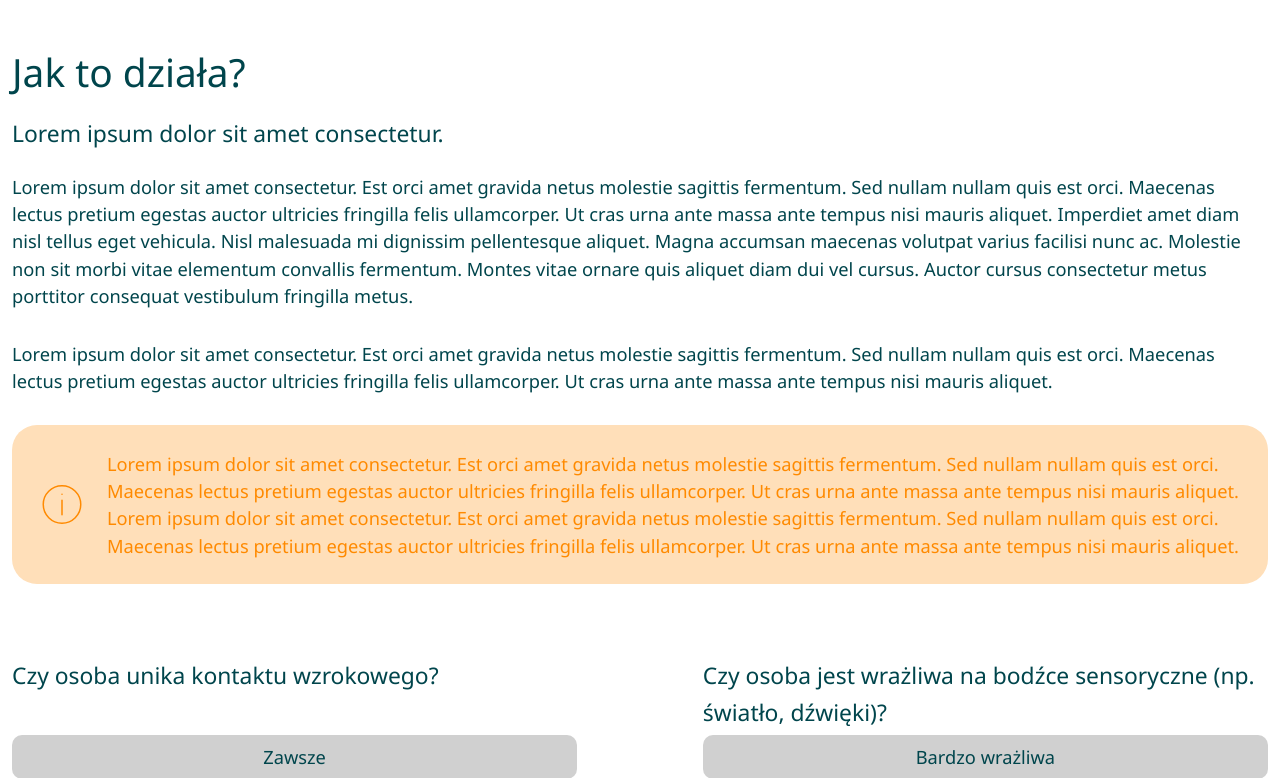
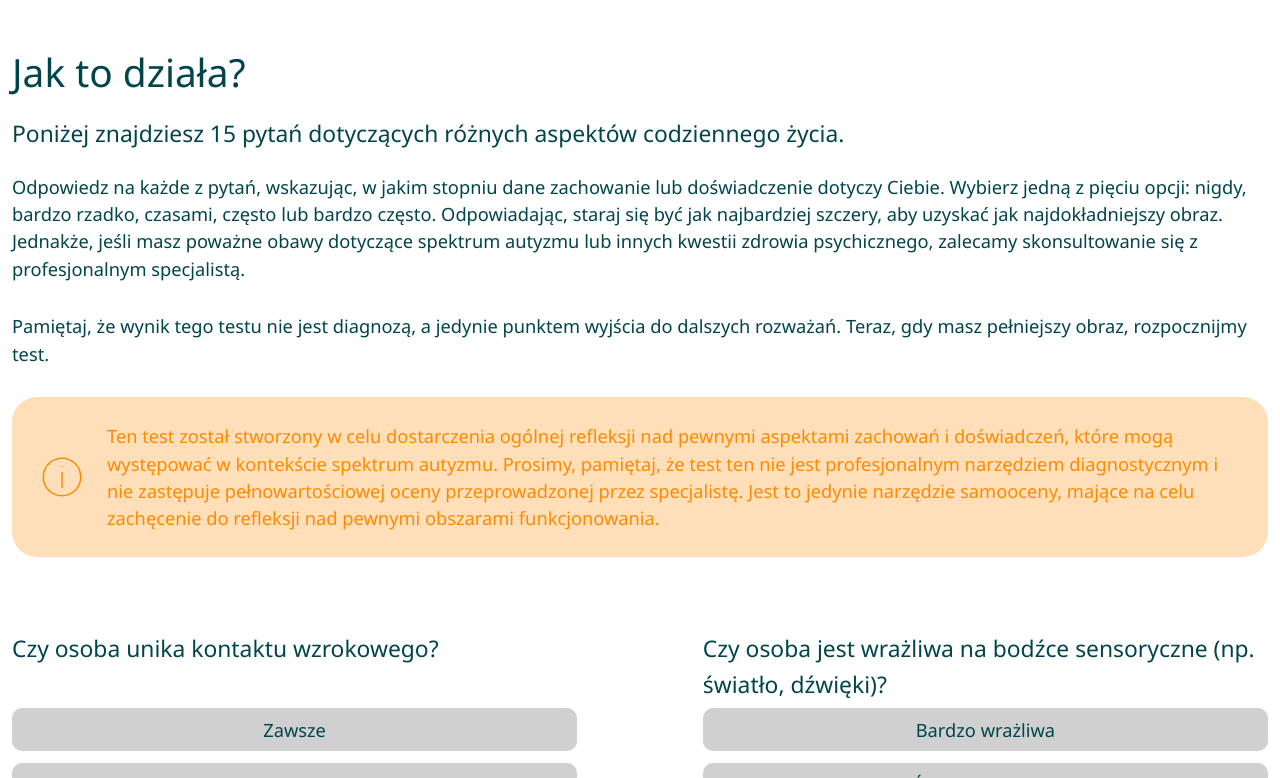
Before and after one commit to Mazurkevichvs/AutismCompass, a React (Vite) app in the folder ui/: page /test in a window 1280 px wide. Shown: the part 802-1580 px from the top of the page. Built offline with nearby package versions, Linux system fonts and the light colour scheme.

Commit message:
finished support page, event page reactivity modified

```diff
--- a/ui/src/components/EventsCardItem/EventsCardItem.tsx
+++ b/ui/src/components/EventsCardItem/EventsCardItem.tsx
@@ -4,14 +4,18 @@ import {EventType} from "../../types/types"
 
 interface EventsCardItemProps {
   eventData: EventType,
-  setEventId: Dispatch<SetStateAction<Number>>
+  setEventId: Dispatch<SetStateAction<Number>>,
+  transformDateAndAdress: (eventData:EventType) => {address:String, date:string},
+  scrollToSection: () => void
 }
 
-const EventsCardItem: React.FC<EventsCardItemProps> = ({eventData, setEventId}) => {
+const EventsCardItem: React.FC<EventsCardItemProps> = ({eventData, setEventId, transformDateAndAdress, scrollToSection}) => {
   const theme = useTheme()
   const handleClick = () => {
     setEventId(eventData.id)
+    scrollToSection()
   }
+  const transormedData = transformDateAndAdress(eventData)
   return (
     <>
       <Box sx={{ maxWidth: '350px', m:'25px 0'}}>
@@ -28,7 +32,7 @@ const EventsCardItem: React.FC<EventsCardItemProps> = ({eventData, setEventId})
               {eventData.name}
             </Typography>
             <Typography sx={{ mb: 1.5, fontSize: '14px' }} color="text.secondary">
-              {address}
+              {transormedData.address}
             </Typography>
             <Typography variant="body2" sx={{ mb: '15px' }}>
               {eventData.shortDescription}
@@ -38,7 +42,7 @@ const EventsCardItem: React.FC<EventsCardItemProps> = ({eventData, setEventId})
                 <Button onClick={handleClick} variant="contained" size="small">Więcej</Button>
               </CardActions>
               <Typography sx={{ fontSize: '12px', fontWeight:'600' }} color="text.secondary">
-                {date}
+                {transormedData.date}
               </Typography>
             </Box>
           </CardContent>
--- a/ui/src/components/EventsCardList/EventsCardList.tsx
+++ b/ui/src/components/EventsCardList/EventsCardList.tsx
@@ -5,17 +5,17 @@ import {EventType} from "../../types/types"
 
 interface EventsCardListProps {
   setEventId: Dispatch<SetStateAction<Number>>,
-  events: EventType[]
+  events: EventType[],
+  transformDateAndAdress: (eventData:EventType) => {address:String, date:string},
+  scrollToSection: () => void
 }
 
-const EventsCardList:React.FC<EventsCardListProps> = ({setEventId, events}) => {
-
-
+const EventsCardList:React.FC<EventsCardListProps> = ({setEventId, events, transformDateAndAdress, scrollToSection}) => {
   return (
     <>
     <section style={{height:'100%'}}>
       <Container maxWidth='lg' sx={{display:'flex', justifyContent:'space-between', flexWrap:'wrap'}}>
-    {events.map((el, id) => <EventsCardItem key={id} eventData={el} setEventId={setEventId}/> )}
+    {events.map((el, id) => <EventsCardItem key={id} eventData={el} setEventId={setEventId} transformDateAndAdress={transformDateAndAdress} scrollToSection={scrollToSection}/>  )}
     </Container>
     </section>
     </>
--- a/ui/src/components/Footer/Footer.tsx
+++ b/ui/src/components/Footer/Footer.tsx
@@ -7,11 +7,6 @@ import {
   useMediaQuery,
   Theme,
 } from '@mui/material';
-import {
-  Facebook as FacebookIcon,
-  Instagram as InstagramIcon,
-  Twitter as TwitterIcon,
-} from '@mui/icons-material';
 import { Link } from 'react-router-dom';
 import { NavigationsProps } from '../../types/types';
 import { NavItem } from '..';
@@ -47,19 +42,8 @@ const Footer: React.FC<NavigationsProps> = ({ navigations }) => {
             </Typography>
           </Box>
           </Link>
-          <Box display="flex" alignItems="center" mr={'10px'}>
-            <Link to="/" color="inherit" style={{ marginRight: '10px' }}>
-              <FacebookIcon />
-            </Link>
-            <Link to="/" color="inherit" style={{ marginRight: '10px' }}>
-              <InstagramIcon />
-            </Link>
-            <Link to="/" color="inherit">
-              <TwitterIcon />
-            </Link>
-          </Box>
           <Typography variant="body2" sx={{ order: isSmallScreen ? '1' : '' }}>
-            © 2023 Autysci mówią
+            © 2023 Autism Compass
           </Typography>
           <Box
             sx={{
--- a/ui/src/components/SupportAdvices/SupportAdvices.tsx
+++ b/ui/src/components/SupportAdvices/SupportAdvices.tsx
@@ -27,17 +27,11 @@ const SupportAdvices: React.FC = () => {
           <Box sx={{ display: 'flex', alignItems: 'center', my: 4, color:theme.palette.primary.main}}>
             <Box>
               <Typography variant="h4" mb={2}>
-                Porada dla autystów 2
+              Gdzie znaleźć wsparcie: Przewodnik dla rodziców dzieci z podejrzeniem zaburzeń ze spektrum autyzmu.
               </Typography>
               <Typography variant="body1">
-                Lorem ipsum dolor sit amet consectetur. Aliquet fringilla in bibendum lectus
-                elementum pellentesque elit. Ornare ut porttitor facilisis viverra risus. Felis nec
-                sed sit in egestas. Vulputate egestas tincidunt vitae hendrerit laoreet. Diam massa
-                platea in magna. Mauris mattis elementum commodo leo hendrerit. Sit tellus luctus
-                mauris sit ultrices varius sit volutpat eu. Risus bibendum nunc lorem nullam sit.
-                Pulvinar augue turpis ullamcorper potenti tristique turpis libero facilisi nec. In
-                pellentesque volutpat aliquet ultricies faucibus aliquet lorem. Fermentum arcu sed
-                luctus viverra maecenas lacinia.
+              Diagnoza spektrum autyzmu (ASD) jest kompleksowym procesem, zwykle przeprowadzanym przez zespół specjalistów. Włącza to ocenę zachowań, zdolności komunikacyjnych i społecznych. Diagnostyka ASD może obejmować wywiady z opiekunami, obserwacje, testy psychologiczne i ewentualnie badania neurologiczne. Ważne jest, aby uwzględnić różnorodność objawów i indywidualny kontekst każdego pacjenta. Ostateczna diagnoza umożliwia lepsze zrozumienie potrzeb osoby z autyzmem i dostosowanie strategii terapeutycznych.
+
               </Typography>
             </Box>
             <Box sx={{ml:'100px'}}>
--- a/ui/src/components/TestAbout/TestAbout.tsx
+++ b/ui/src/components/TestAbout/TestAbout.tsx
@@ -11,23 +11,13 @@ const TestAbout: React.FC = () => {
             Jak to działa?
           </Typography>
           <Typography variant="h6" align="left" gutterBottom mb={'20px'}>
-            Lorem ipsum dolor sit amet consectetur.
+          Poniżej znajdziesz 15 pytań dotyczących różnych aspektów codziennego życia.
           </Typography>
           <Typography mb={'30px'} variant="body1" align="left" gutterBottom>
-            Lorem ipsum dolor sit amet consectetur. Est orci amet gravida netus molestie sagittis
-            fermentum. Sed nullam nullam quis est orci. Maecenas lectus pretium egestas auctor
-            ultricies fringilla felis ullamcorper. Ut cras urna ante massa ante tempus nisi mauris
-            aliquet. Imperdiet amet diam nisl tellus eget vehicula. Nisl malesuada mi dignissim
-            pellentesque aliquet. Magna accumsan maecenas volutpat varius facilisi nunc ac. Molestie
-            non sit morbi vitae elementum convallis fermentum. Montes vitae ornare quis aliquet diam
-            dui vel cursus. Auctor cursus consectetur metus porttitor consequat vestibulum fringilla
-            metus.
+          Odpowiedz na każde z pytań, wskazując, w jakim stopniu dane zachowanie lub doświadczenie dotyczy Ciebie. Wybierz jedną z pięciu opcji: nigdy, bardzo rzadko, czasami, często lub bardzo często. Odpowiadając, staraj się być jak najbardziej szczery, aby uzyskać jak najdokładniejszy obraz. Jednakże, jeśli masz poważne obawy dotyczące spektrum autyzmu lub innych kwestii zdrowia psychicznego, zalecamy skonsultowanie się z profesjonalnym specjalistą.
           </Typography>
           <Typography mb={'30px'} variant="body1" align="left" gutterBottom>
-            Lorem ipsum dolor sit amet consectetur. Est orci amet gravida netus molestie sagittis
-            fermentum. Sed nullam nullam quis est orci. Maecenas lectus pretium egestas auctor
-            ultricies fringilla felis ullamcorper. Ut cras urna ante massa ante tempus nisi mauris
-            aliquet.
+          Pamiętaj, że wynik tego testu nie jest diagnozą, a jedynie punktem wyjścia do dalszych rozważań. Teraz, gdy masz pełniejszy obraz, rozpocznijmy test.
           </Typography>
           <Box
             sx={{
@@ -39,13 +29,7 @@ const TestAbout: React.FC = () => {
             }}>
             <img src="img/info-circle.svg" alt="info" />
             <Typography variant="body1" align="left" sx={{ ml: '20px' }}>
-              Lorem ipsum dolor sit amet consectetur. Est orci amet gravida netus molestie sagittis
-              fermentum. Sed nullam nullam quis est orci. Maecenas lectus pretium egestas auctor
-              ultricies fringilla felis ullamcorper. Ut cras urna ante massa ante tempus nisi mauris
-              aliquet. Lorem ipsum dolor sit amet consectetur. Est orci amet gravida netus molestie
-              sagittis fermentum. Sed nullam nullam quis est orci. Maecenas lectus pretium egestas
-              auctor ultricies fringilla felis ullamcorper. Ut cras urna ante massa ante tempus nisi
-              mauris aliquet.
+            Ten test został stworzony w celu dostarczenia ogólnej refleksji nad pewnymi aspektami zachowań i doświadczeń, które mogą występować w kontekście spektrum autyzmu. Prosimy, pamiętaj, że test ten nie jest profesjonalnym narzędziem diagnostycznym i nie zastępuje pełnowartościowej oceny przeprowadzonej przez specjalistę. Jest to jedynie narzędzie samooceny, mające na celu zachęcenie do refleksji nad pewnymi obszarami funkcjonowania.
             </Typography>
           </Box>
         </Container>
--- a/ui/src/pages/Events.tsx
+++ b/ui/src/pages/Events.tsx
@@ -1,26 +1,26 @@
-import React, { useEffect, useState } from 'react';
+import React, { useEffect, useRef, useState } from 'react';
 import { HeadingSection, EventsCardList, EventInfo } from '../components';
 import { EventType } from '../types/types';
 
 const Events: React.FC = () => {
   const [eventID, setEventId] = useState<Number>(0);
   const [events, setEvents] = useState<EventType[] | []>([]);
+  const eventInfoRef = useRef<HTMLDivElement>(null);
+  const clickedEvent = events.find((el) => el.id === eventID);
+
+  const scrollToSection = () => {
+    if (eventInfoRef.current) {
+      eventInfoRef.current.scrollIntoView({ behavior: 'smooth' });
+    }
+  };
   const transformDateAndAdress = (
-    eventDate: String,
-    eventAddress: {
-      id: Number;
-      city: String;
-      street: String;
-      house: Number;
-      apartment: Number;
-      link: String;
-    },
+    eventData:EventType
   ) => {
     return {
-      date: new Date(eventDate).toLocaleString(),
-      address: eventAddress.type
+      date: new Date(eventData.date).toLocaleString(),
+      address: eventData.type
         ? 'Online'
-        : `${eventAddress.city}, ul. ${eventAddress.street} ${eventAddress.house}/${eventAddress.apartment}`,
+        : `${eventData.address.city}, ul. ${eventData.address.street} ${eventData.address.house}/${eventData.address.apartment}`
     };
   };
   const fetchEvents = async () => {
@@ -43,12 +43,13 @@ const Events: React.FC = () => {
         setEventId={setEventId}
         events={events}
         transformDateAndAdress={transformDateAndAdress}
+        scrollToSection={scrollToSection}
       />
-      <EventInfo
-        eventID={eventID}
-        events={events}
+      {clickedEvent && <EventInfo
         transformDateAndAdress={transformDateAndAdress}
-      />
+        clickedEvent={clickedEvent}
+        eventInfoRef={eventInfoRef}
+      />}
     </>
   );
 };
```
Also changed, not shown: ui/src/components/EventInfo/EventInfo.tsx (+11 -13 lines).
